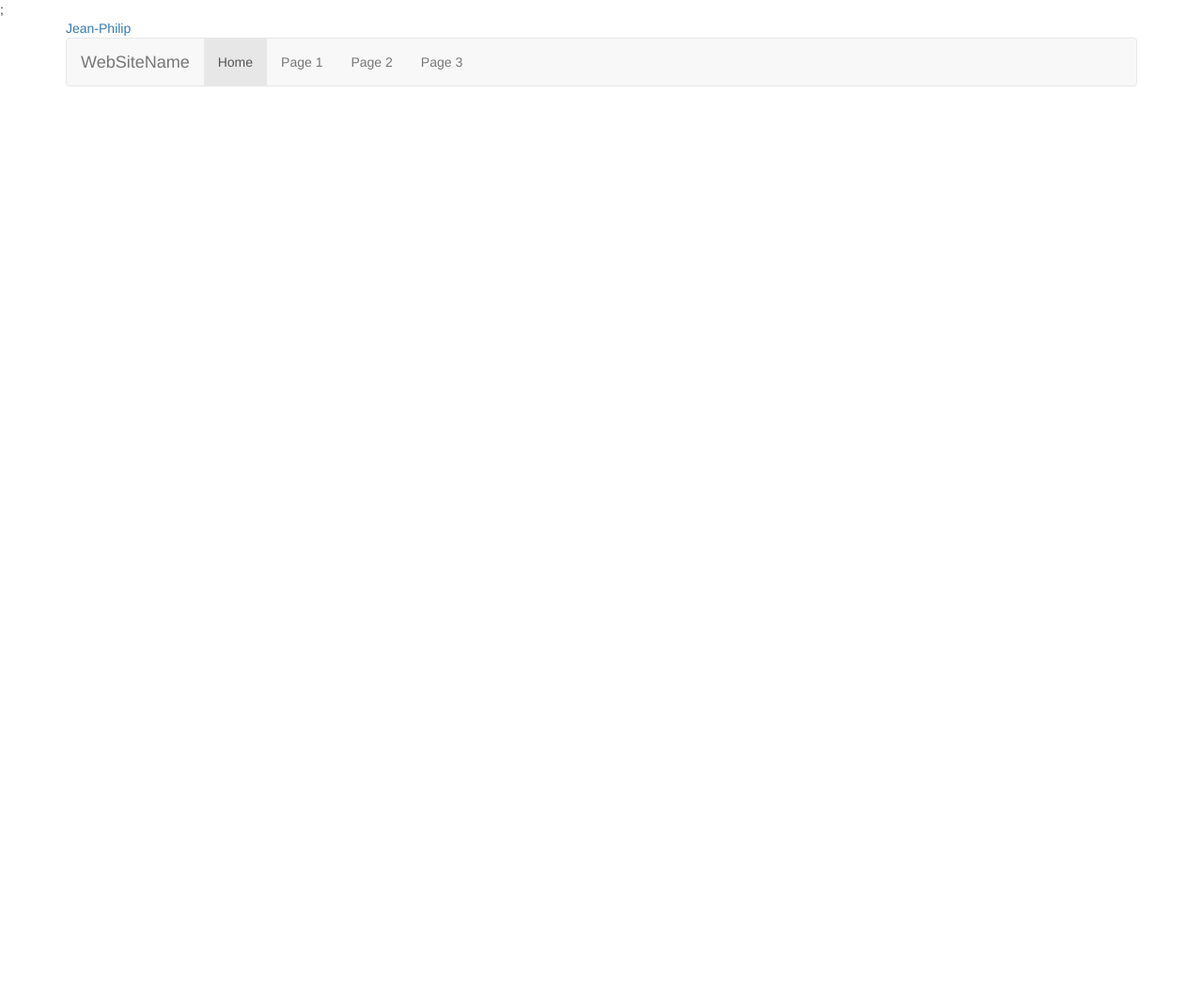
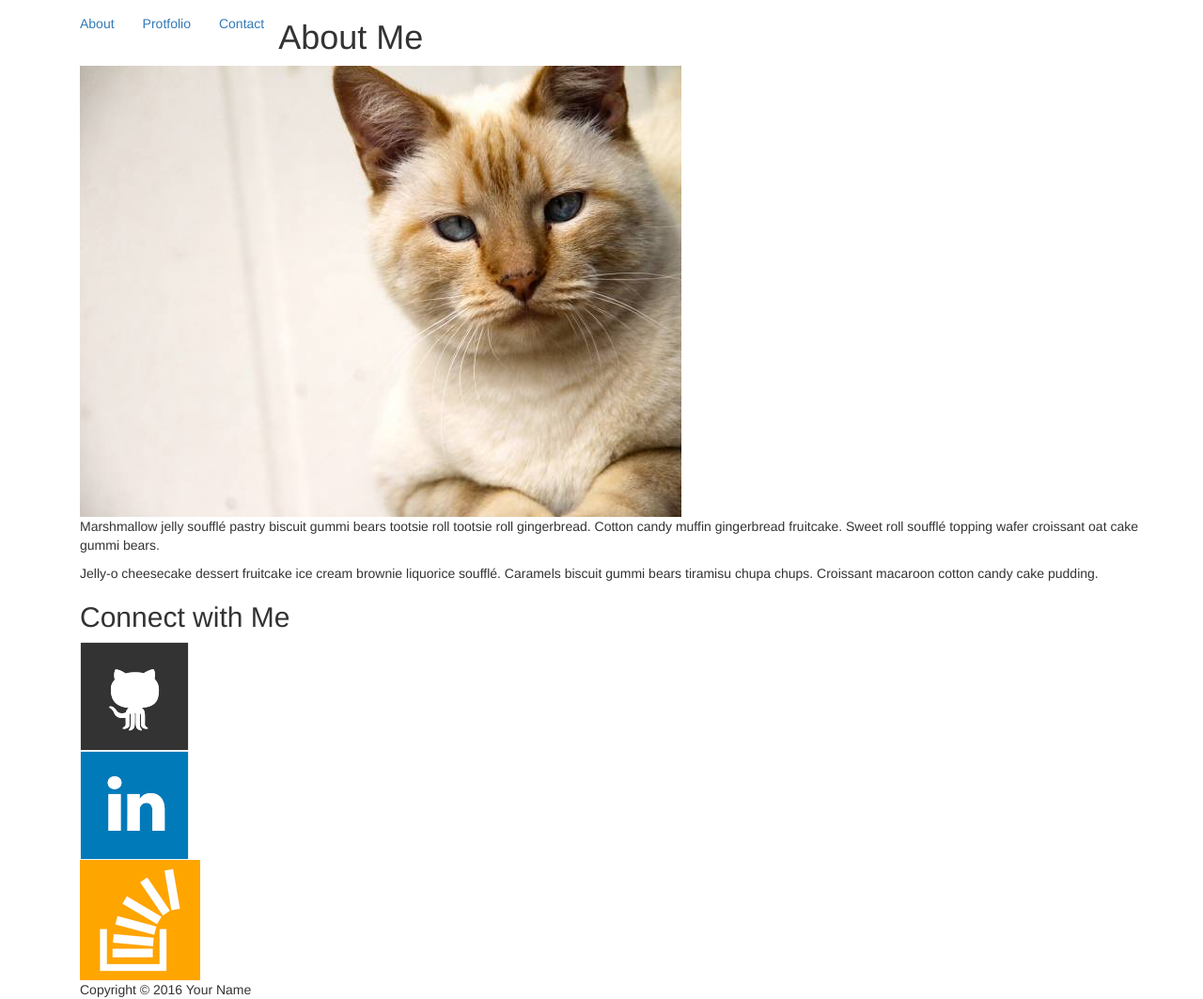
Before and after one commit to ClassyP/Bootstrap-Portfolio, a plain HTML site: page index.html in a window 1280 px wide. Shown: the whole page at 94% size. Before the commit the page ends 800 px from the top, so only its background shows below. Drawn offline with nearby package versions, Linux system fonts and the light colour scheme.

Commit message:
added bootstrap to index.html and added more files to the repo

```diff
--- /dev/null
+++ b/bonus/hover-styles.html
@@ -0,0 +1,66 @@
+<!doctype html>
+<html lang="en-us">
+
+<head>
+  <meta charset="UTF-8">
+  <title>Hover Styling</title>
+  <link rel="stylesheet" type="text/css" href="assets/css/reset.css">
+  <link rel="stylesheet" type="text/css" href="assets/css/style.css">
+</head>
+
+<body>
+
+  <header id="masthead">
+    <div class="container">
+      <a href="#" id="logo">Your Name</a>
+      <nav>
+        <a href="#">About</a>
+        <a href="#">Portfolio</a>
+        <a href="#">Contact</a>
+      </nav>
+    </div>
+  </header>
+
+  <div id="main-container" class="container">
+    <section class="main-section">
+      <h1>Contact</h1>
+
+      <form id="contact-form">
+        <ul>
+          <li>
+            <label for="name">Name</label>
+            <input type="text" id="name" name="name" placeholder="John Smith" required="required">
+          </li>
+          <li>
+            <label for="email">Email</label>
+            <input type="email" id="email" name="email" placeholder="example@gmail.com" required="required">
+          </li>
+          <li>
+            <label for="message">Message</label>
+            <textarea id="message" name="message" required="required"></textarea>
+          </li>
+        </ul>
+        <input type="submit">
+      </form>
+
+    </section>
+
+    <section class="sidebar">
+      <div id="connect">
+        <h2>Connect with Me</h2>
+
+        <img src="assets/images/github-128.png" class="social" alt="Github">
+        <img src="assets/images/linkedin-128.png" class="social" alt="LinkedIn">
+        <img src="assets/images/stackoverflow-128.png" class="social" alt="Stack Overflow">
+      </div>
+    </section>
+  </div>
+
+  <footer>
+    <div class="container">
+      Copyright &copy; 2016 Your Name
+    </div>
+  </footer>
+</body>
+
+</html>
--- a/index.html
+++ b/index.html
@@ -1,31 +1,56 @@
-<!DOCTYPE html>
-<html>
+<!doctype html>
+<html lang="en-us">
+
 <head>
-	<title>Bootstrap Bio</title>
-	<link rel="stylesheet" href="https://maxcdn.bootstrapcdn.com/bootstrap/3.3.7/css/bootstrap.min.css" integrity="sha384-BVYiiSIFeK1dGmJRAkycuHAHRg32OmUcww7on3RYdg4Va+PmSTsz/K68vbdEjh4u" crossorigin="anonymous">;
+  <meta charset="UTF-8">
+  <title>About | Your Name</title>
+  <!-- Latest compiled and minified CSS -->
+	<link rel="stylesheet" href="https://maxcdn.bootstrapcdn.com/bootstrap/3.3.7/css/bootstrap.min.css" integrity="sha384-BVYiiSIFeK1dGmJRAkycuHAHRg32OmUcww7on3RYdg4Va+PmSTsz/K68vbdEjh4u" crossorigin="anonymous">
+	  <link rel="stylesheet" type="text/css" href="assets/css/style.css">
+</head>
 
 <body>
 
-<header id="masthead">
-    <div class="container">
-      <a href="index.html" id="logo">Jean-Philip</a>
-		<nav class="navbar navbar-default">
-		  <div class="container-fluid">
-		    <div class="navbar-header">
-		      <a class="navbar-brand" href="#">WebSiteName</a>
-		    </div>
-		    <ul class="nav navbar-nav">
-		      <li class="active"><a href="#">Home</a></li>
-		      <li><a href="#">Page 1</a></li>
-		      <li><a href="#">Page 2</a></li>
-		      <li><a href="#">Page 3</a></li>
-		    </ul>
-		  </div>
-		</nav>
-	    </div>
+	<div class="container">
+
+	  <header id="masthead">
+	  <ul class="nav navbar-nav navbar-left">
+	  <li role="presentation" class="active"><a href="#">About</a></li>
+	  <li role="presentation"><a href="#">Protfolio</a></li>
+	  <li role="presentation"><a href="#">Contact</a></li>
+  	  </ul>
   </header>
 
+  <div id="main-container" class="container">
+    <section class="main-section">
+      <h1>About Me</h1>
 
+      <img src="assets/images/cat.jpg" class="auth-image" alt="Your Name">
 
+      <p>Marshmallow jelly souffl&eacute; pastry biscuit gummi bears tootsie roll tootsie roll gingerbread. Cotton candy muffin gingerbread fruitcake. Sweet roll souffl&eacute; topping wafer croissant oat cake gummi&nbsp;bears.</p>
+
+      <p>Jelly-o cheesecake dessert fruitcake ice cream brownie liquorice souffl&eacute;. Caramels biscuit gummi bears tiramisu chupa chups. Croissant macaroon cotton candy cake pudding.</p>
+
+    </section>
+
+    <section class="sidebar">
+      <div id="connect">
+        <h2>Connect with Me</h2>
+        <div class="row">
+		  <div class="col-xs-3 col-sm-1">
+		    <a href="#" class="social"><img src="assets/images/github-128.png" alt="GitHub">
+		    <a href="#" class="social"><img src="assets/images/linkedin-128.png" alt="LinkedIn">
+		    <a href="#" class="social"><img src="assets/images/stackoverflow-128.png" alt="Stack Overflow">
+		    </a>
+      </div>
+    </section>
+  </div>
+
+  <footer>
+    <div class="container">
+      Copyright &copy; 2016 Your Name
+    </div>
+  </footer>
 </body>
+
 </html>
```
Also changed, not shown: bonus/sticky-footer.html (added, +54 -0 lines), assets/images/cat.jpg (added), assets/images/concrete_seamless.png (added), assets/images/github-128.png (added), assets/images/linkedin-128.png (added), assets/images/stackoverflow-128.png (added), assets/images/technics-q-c-640-480-1.jpg (added), assets/images/technics-q-c-640-480-2.jpg (added), assets/images/technics-q-c-640-480-5.jpg (added), assets/images/technics-q-c-640-480-7.jpg (added), assets/images/technics-q-c-640-480-9.jpg (added), assets/screenshot-has-sticky-footer.jpg (added), assets/screenshot-no-sticky-footer.jpg (added), 3 other files.
